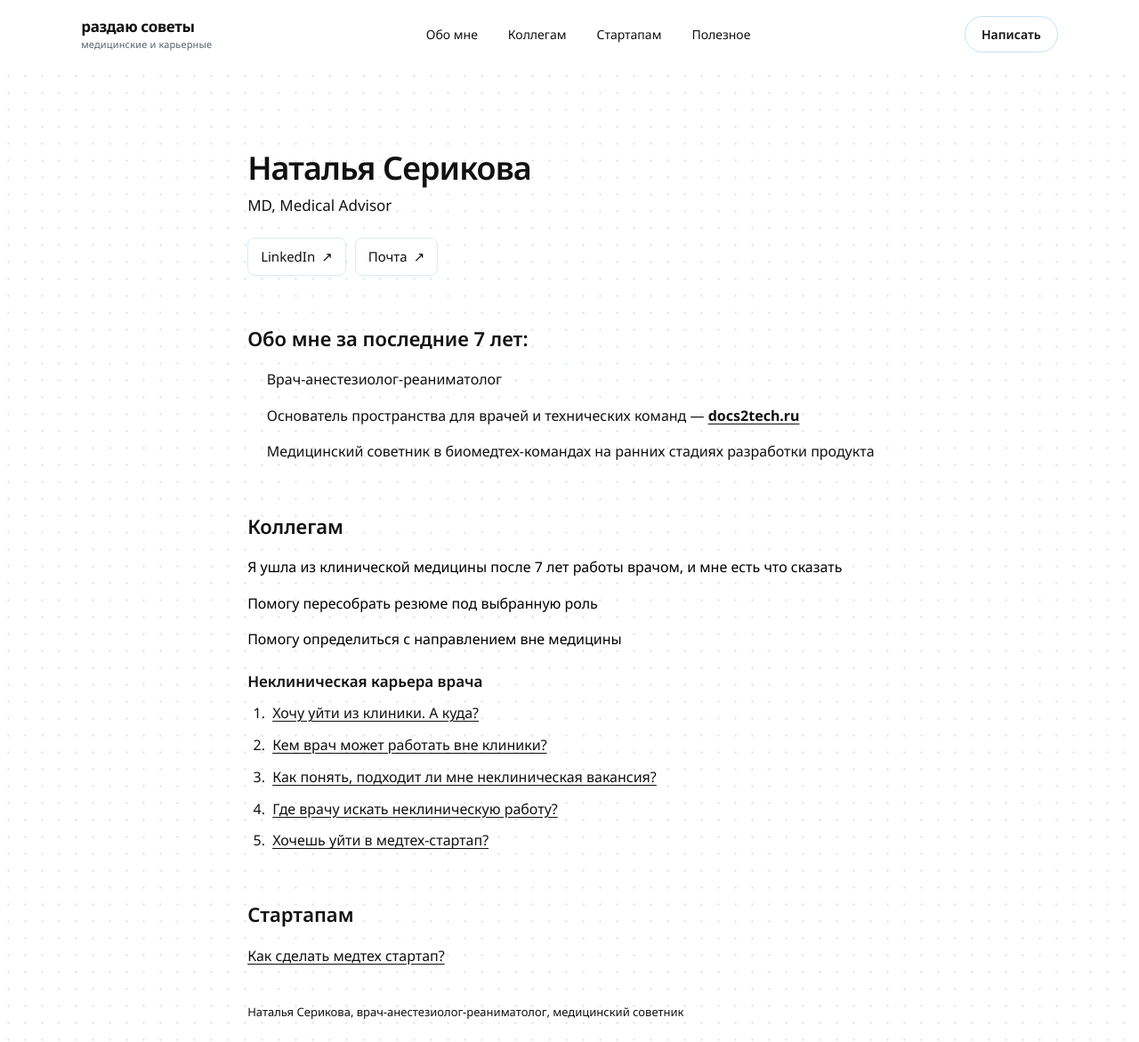
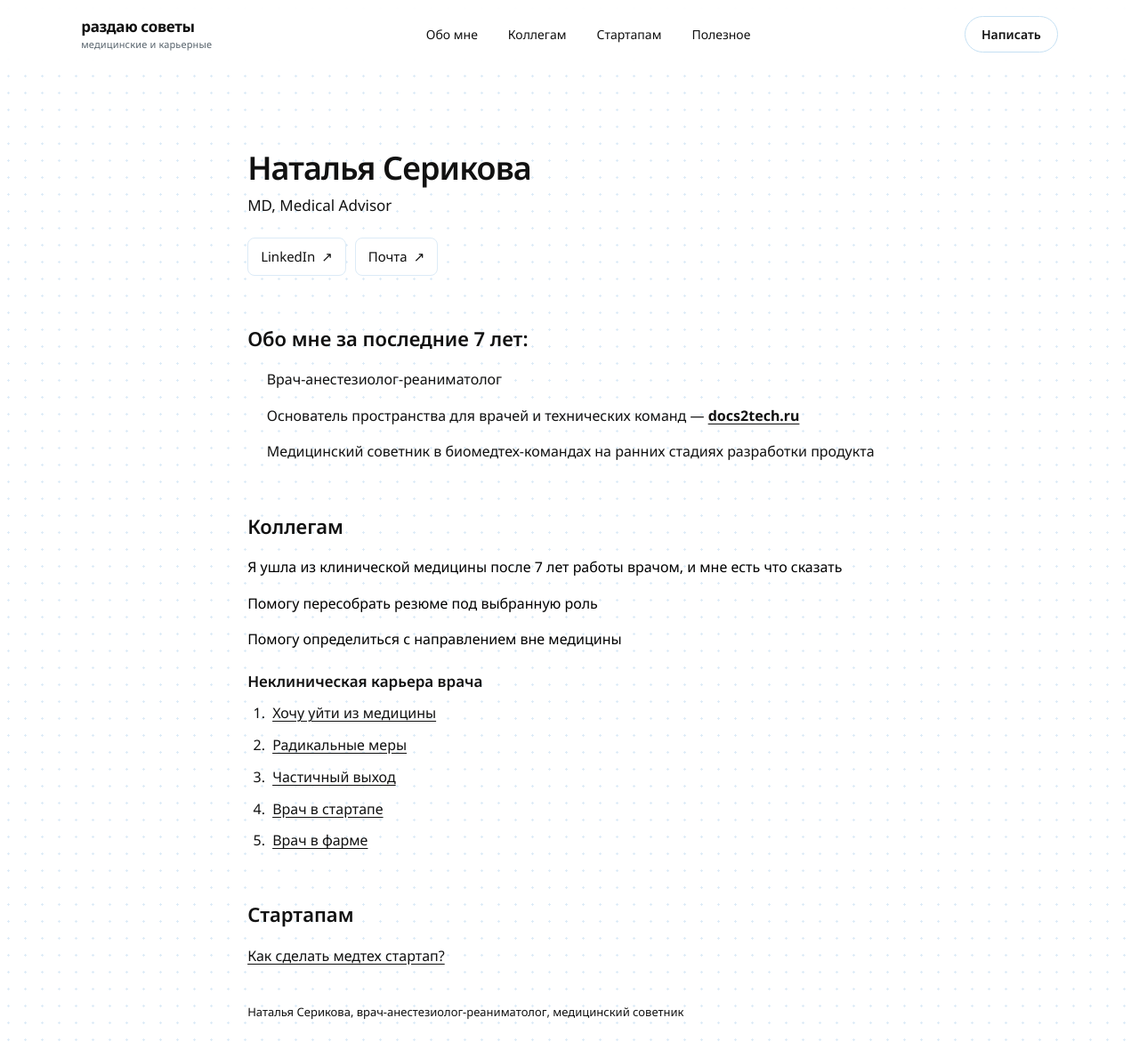
Before and after one commit to heynatash/heynatash, a Jekyll site: the page built from index.html, in a window 1280 px wide and 1171 px high. Shown: the whole window at 89% size. Built offline with Jekyll 4.4.1, drawn with Linux system fonts in a browser that asks for light colours.

Commit message:
Update the five article titles under Colleagues

```diff
--- a/_data/home.json
+++ b/_data/home.json
@@ -45,24 +45,24 @@
     ],
     "articles": [
       {
-        "title": "Хочу уйти из клиники. А куда?",
+        "title": "Хочу уйти из медицины",
         "url": "/career-outside-clinic/"
       },
       {
-        "title": "Кем врач может работать вне клиники?",
+        "title": "Радикальные меры",
         "url": "/doctor-nonclinical-roles/"
       },
       {
-        "title": "Как понять, подходит ли мне неклиническая вакансия?",
+        "title": "Частичный выход",
         "url": "/doctor-vacancy-fit/"
       },
       {
-        "title": "Где врачу искать неклиническую работу?",
-        "url": "/doctor-nonclinical-job-search/"
+        "title": "Врач в стартапе",
+        "url": "/doctor-to-startup/"
       },
       {
-        "title": "Хочешь уйти в медтех-стартап?",
-        "url": "/doctor-to-startup/"
+        "title": "Врач в фарме",
+        "url": "/doctor-in-pharma/"
       }
     ]
   },
```
